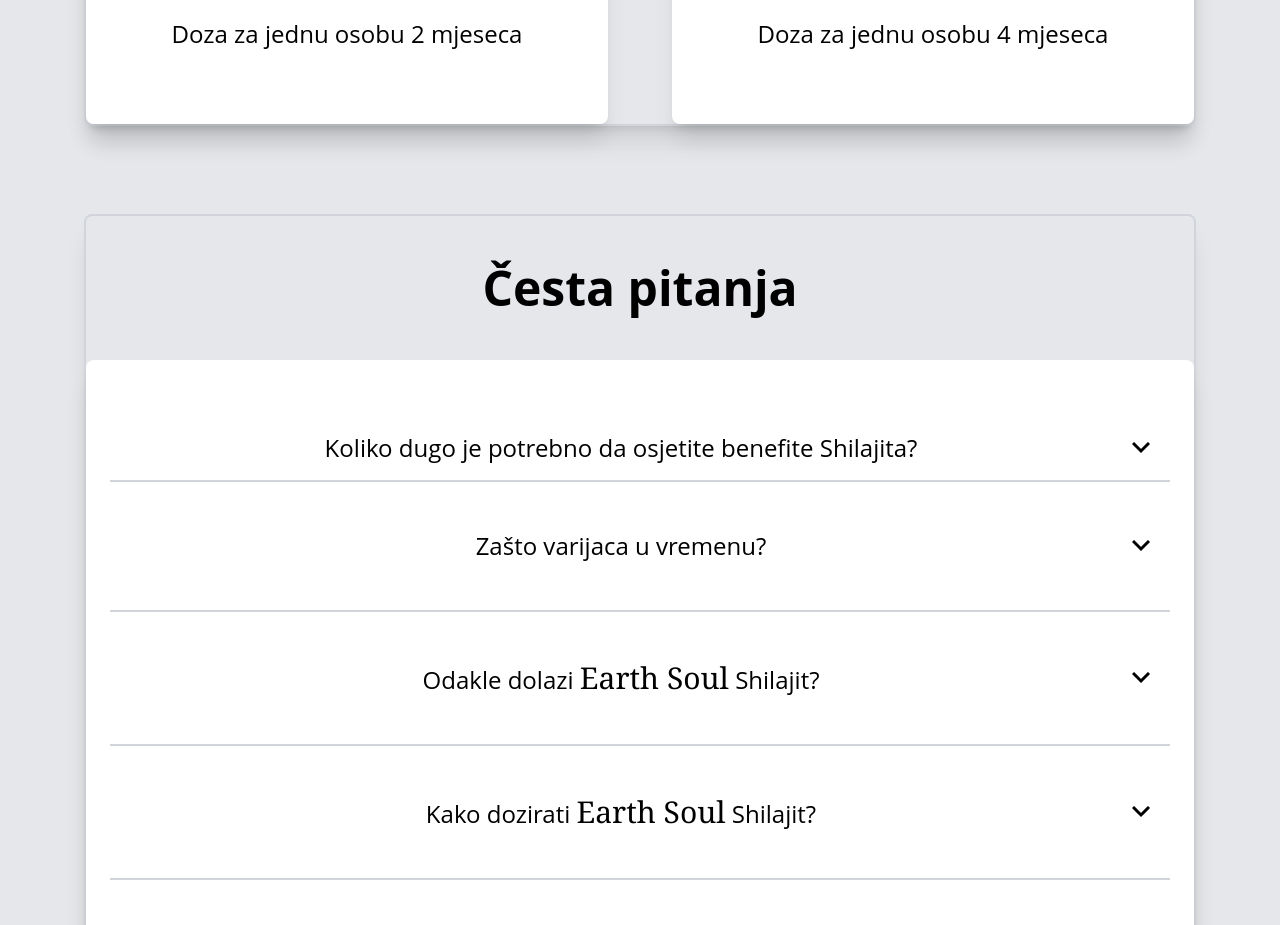
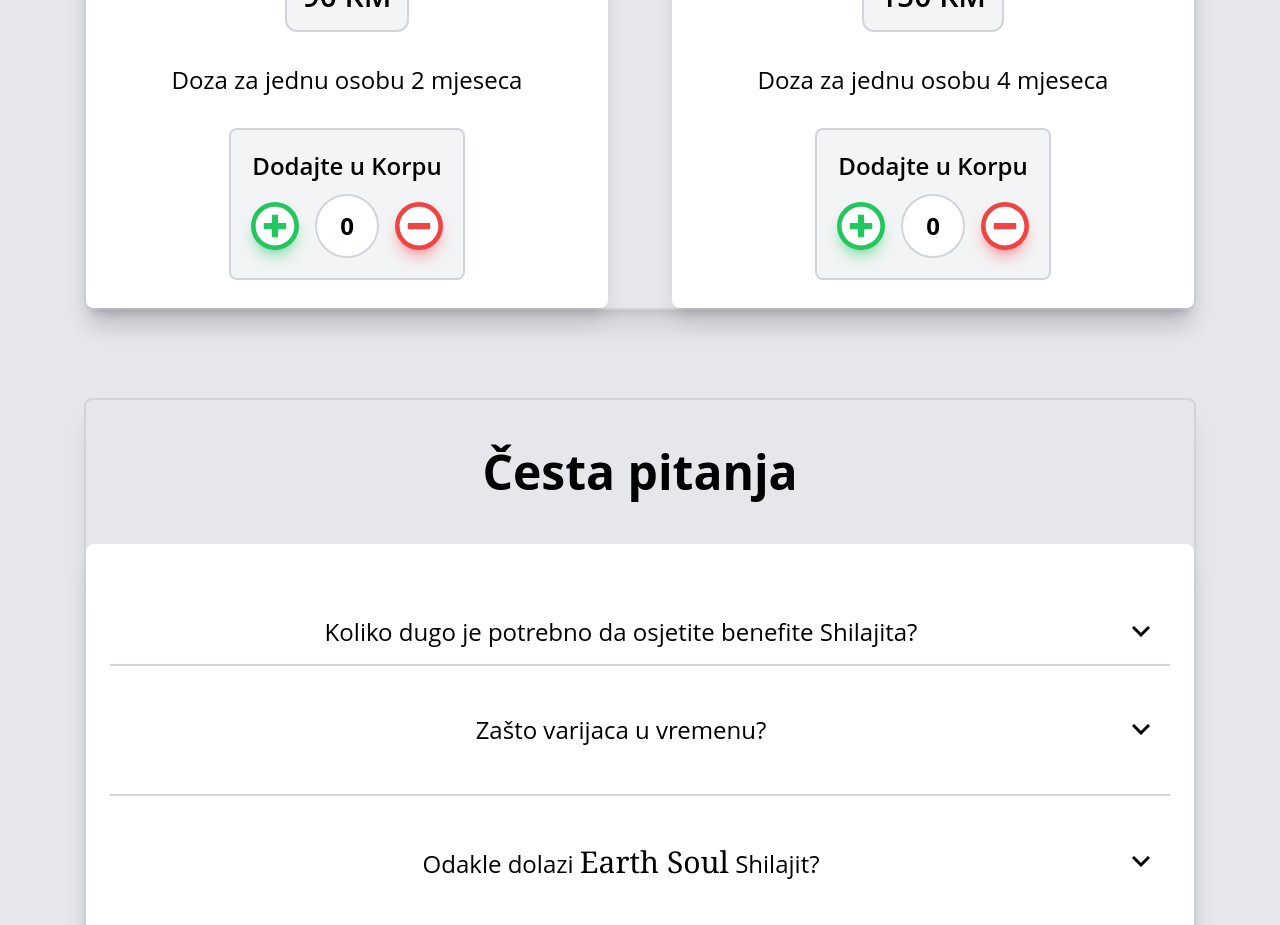
Before and after one commit to TimurSubasic/EarthSoulReact, a React (Vite) app: page /info in a window 1280 px wide. Shown: the part 3760-4685 px from the top of the page. Built offline with nearby package versions, Linux system fonts and the light colour scheme.

Commit message:
add to cart infoPage

```diff
--- a/src/pages/Cart.jsx
+++ b/src/pages/Cart.jsx
@@ -50,13 +50,13 @@ const Cart = () => {
     }
 
 
-    const currentCart = getCartData()
+    const cartData = getCartData()
 
 
 
-    const [amount25, setAmount25] = useState(currentCart.amount25)
+    const [amount25, setAmount25] = useState(cartData.amount25)
 
-    const [amount50, setAmount50] = useState(currentCart.amount50)
+    const [amount50, setAmount50] = useState(cartData.amount50)
 
 
     const minus25 = () => {
--- a/src/pages/Info.jsx
+++ b/src/pages/Info.jsx
@@ -1,7 +1,64 @@
 // eslint-disable-next-line no-unused-vars
-import React from 'react';
+import React, { useState } from 'react';
+import { FaMinusCircle, FaPlusCircle } from "react-icons/fa";
+import { getCartData, updateCartData } from '../utils/shippingData';
 
 const Info = () => {
+
+  const cartData = getCartData();
+
+  const [amount25, setAmount25] = useState(cartData.amount25);
+  const [amount50, setAmount50] = useState(cartData.amount50);
+
+  // Function to calculate price
+  const getPrice = (newAmount25 = amount25, newAmount50 = amount50) => {
+    return (newAmount25 * 90) + (newAmount50 * 150);
+  };
+
+  // Function to update cart data
+  const handleCartUpdateData = (newAmount25 = amount25, newAmount50 = amount50) => {
+    updateCartData({
+      amount25: newAmount25,
+      amount50: newAmount50,
+      totalPrice: getPrice(newAmount25, newAmount50),
+    });
+  };
+
+  // Plus and minus functions for amount25
+  const plus25 = () => {
+    const newAmount25 = amount25 + 1;
+    setAmount25(newAmount25);
+    handleCartUpdateData(newAmount25, amount50);
+  };
+
+  const minus25 = () => {
+    if (amount25 > 0) {
+      const newAmount25 = amount25 - 1;
+      setAmount25(newAmount25);
+      handleCartUpdateData(newAmount25, amount50);
+    }
+  };
+
+  // Plus and minus functions for amount50
+  const plus50 = () => {
+    const newAmount50 = amount50 + 1;
+    setAmount50(newAmount50);
+    handleCartUpdateData(amount25, newAmount50);
+  };
+
+  const minus50 = () => {
+    if (amount50 > 0) {
+      const newAmount50 = amount50 - 1;
+      setAmount50(newAmount50);
+      handleCartUpdateData(amount25, newAmount50);
+    }
+  };
+
+
+
+
+
+
     return (
 
 
@@ -385,6 +442,49 @@ const Info = () => {
                         Doza za jednu osobu 2 mjeseca
                     </p>
 
+                    {/* cart Add */}
+                    <div className=" border-2 border-gray-300 bg-gray-100 dark:border-slate-700 dark:bg-slate-800 rounded-lg p-5 ">
+
+                      <h2 className='font-semibold text-xl lg:text-2xl text-center mb-3 '>
+                        Dodajte u Korpu
+                      </h2>
+
+
+            {/* buttons */}
+            <div className="flex space-x-4 items-center">
+
+
+                {/* + 25 */}
+                <div onClick={ () => plus25() } className='h-12 w-12 cursor-pointer'>
+                    <FaPlusCircle className='h-full w-full bg-green-500 rounded-full p-1 text-white dark:text-black shadow-lg shadow-green-500/40 hover:shadow-xl hover:shadow-green-500/40 duration-300' />
+                </div>
+
+
+                {/* amount */}
+                <div className="flex items-center justify-center h-16 w-16 border-2 rounded-full border-gray-300 bg-white dark:border-slate-700 dark:bg-slate-900">
+                    <p id="amount25" className="font-bold text-2xl">
+                        {
+                            cartData.amount25
+                        }
+                    </p>
+                </div>
+
+
+                {/* - 25 */}
+                <div onClick={ minus25 } className='h-12 w-12 cursor-pointer'>
+                    <FaMinusCircle className='h-full w-full bg-red-500 rounded-full p-1 text-white dark:text-black shadow-lg shadow-red-500/40 hover:shadow-xl hover:shadow-red-500/40 duration-300' />
+                </div>
+
+
+
+            </div>
+
+
+
+
+
+        </div>
+
                 </div>
 
 
@@ -404,6 +504,51 @@ const Info = () => {
                     <p className="text-xl text-center lg:text-2xl">
                         Doza za jednu osobu 4 mjeseca
                     </p>
+
+
+                    {/* cart Add */}
+                    <div className=" border-2 border-gray-300 bg-gray-100 dark:border-slate-700 dark:bg-slate-800 rounded-lg p-5 ">
+
+                      <h2 className='font-semibold text-xl lg:text-2xl text-center mb-3 '>
+                        Dodajte u Korpu
+                      </h2>
+
+
+            {/* buttons */}
+            <div className="flex space-x-4 items-center">
+
+
+                {/* + 50 */}
+                <div onClick={ () => plus50() } className='h-12 w-12 cursor-pointer'>
+                    <FaPlusCircle className='h-full w-full bg-green-500 rounded-full p-1 text-white dark:text-black shadow-lg shadow-green-500/40 hover:shadow-xl hover:shadow-green-500/40 duration-300' />
+                </div>
+
+
+                {/* amount */}
+                <div className="flex items-center justify-center h-16 w-16 border-2 rounded-full border-gray-300 bg-white dark:border-slate-700 dark:bg-slate-900">
+                    <p id="amount25" className="font-bold text-2xl">
+                        {
+                            cartData.amount50
+                        }
+                    </p>
+                </div>
+
+
+                {/* - 50 */}
+                <div onClick={ () => minus50() } className='h-12 w-12 cursor-pointer'>
+                    <FaMinusCircle className='h-full w-full bg-red-500 rounded-full p-1 text-white dark:text-black shadow-lg shadow-red-500/40 hover:shadow-xl hover:shadow-red-500/40 duration-300' />
+                </div>
+
+
+
+            </div>
+
+
+
+
+
+        </div>
+
 
                 </div>
 
```
